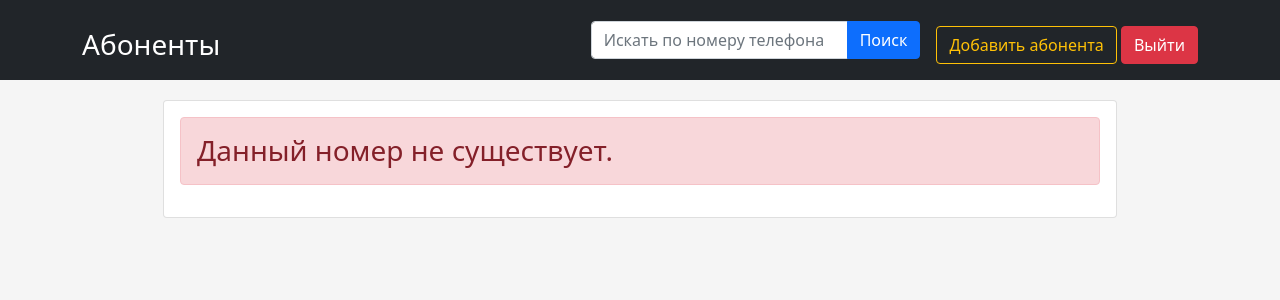
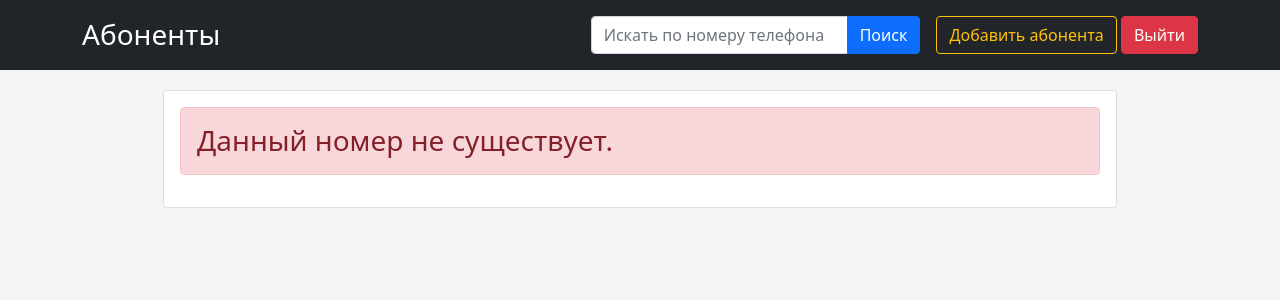
Before and after one commit to kurrbanov/telesystem, a Django app: page /find/ in a window 1280 px wide. Shown: the top 300 px of the page. Run offline with Django 3.2, Linux system fonts and the light colour scheme; the visitor is signed in with stand-in values (Sample User, id 1).

Commit message:
fixed css styles of header

```diff
--- a/src/static/css/sub_info.css
+++ b/src/static/css/sub_info.css
@@ -7,7 +7,3 @@
     align-items: center;
     margin-top: 20px!important;
 }
-
-a {
-    margin-top: 10px;
-}
```
